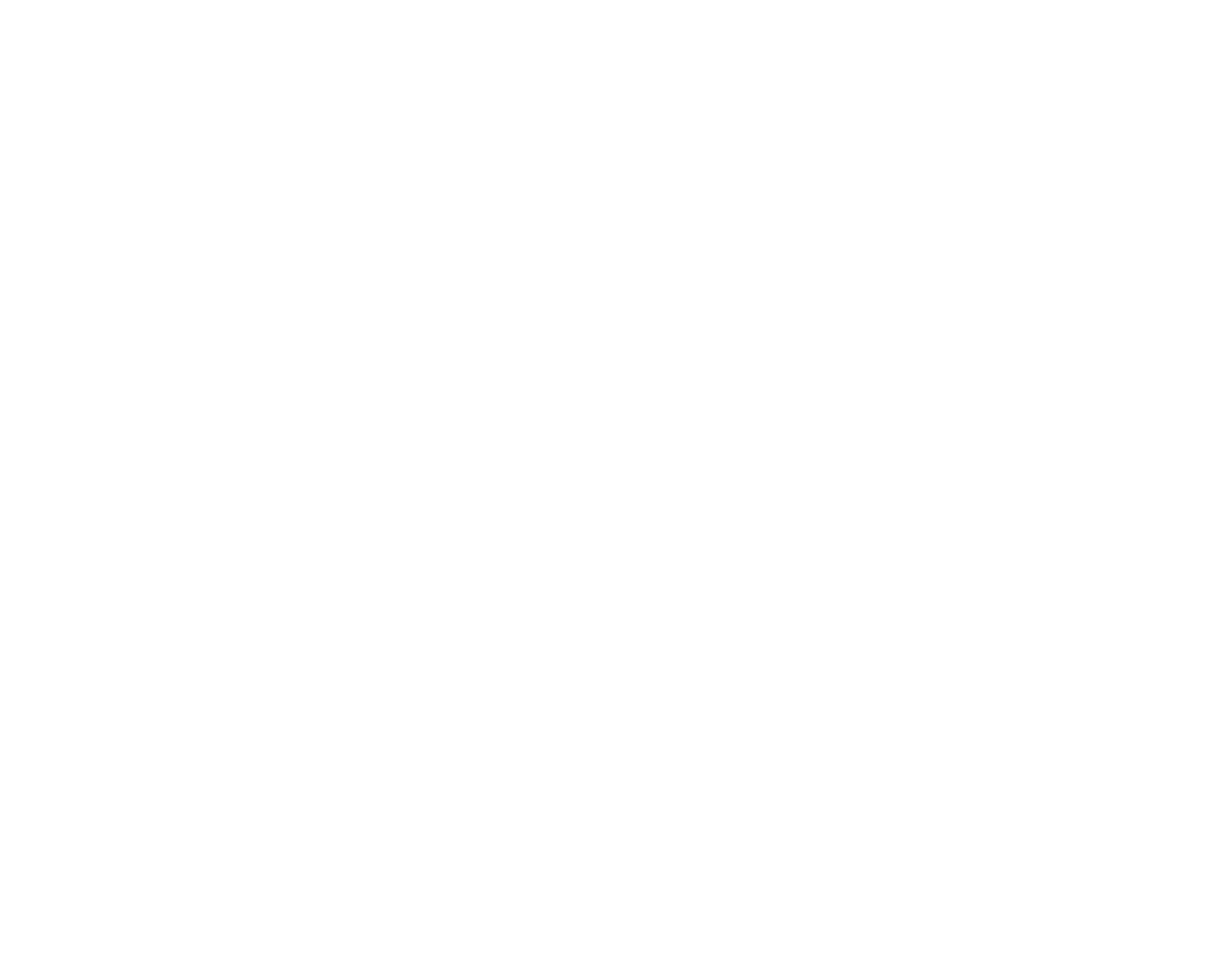
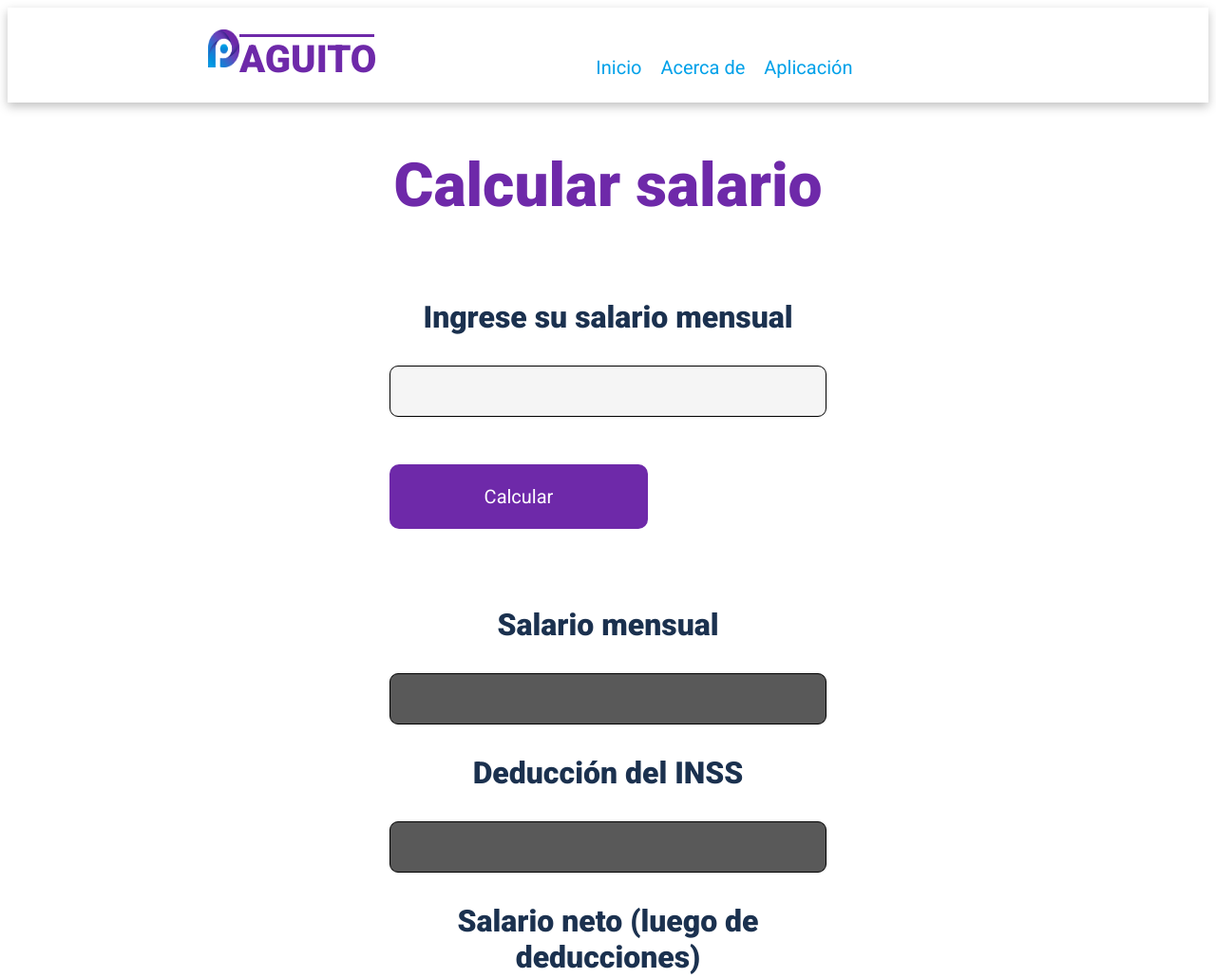
Before and after one commit to LarryQA/Examen_AppsYMultimedia, a plain HTML site: page aplicacion.html in a window 1280 px wide. Shown: the top 1030 px of the page at 95% size. Before the commit the page ends 800 px from the top, so only its background shows below. Drawn offline with Linux system fonts and the light colour scheme.

Commit message:
Terminado CSS página 3

```diff
--- a/aplicacion.html
+++ b/aplicacion.html
@@ -0,0 +1,95 @@
+<!DOCTYPE html>
+<html lang="en">
+
+<head>
+    <meta charset="UTF-8">
+    <meta http-equiv="X-UA-Compatible" content="IE=edge">
+    <meta name="viewport" content="width=device-width, initial-scale=1.0">
+    <link href="estilos.css" rel="stylesheet" type="text/css">
+    <link rel="preconnect" href="https://fonts.googleapis.com">
+    <link rel="preconnect" href="https://fonts.gstatic.com" crossorigin>
+    <link href="https://fonts.googleapis.com/css2?family=Roboto:wght@400;900&display=swap" rel="stylesheet">
+    <title>Aplicación</title>
+</head>
+
+<body>
+    <header>
+
+        <div class="encabezado">
+
+            <div class="logo">
+                <img src="imágenes/Paguito.png">
+
+                <div>
+                    <div class="linea"></div>
+                    <h1>AGUITO</h1>
+                </div>
+            </div>
+
+            <nav class="menu">
+                <ul>
+                    <li><a href="index.html">Inicio</a></li>
+                    <li><a href="about.html">Acerca de</a></li>
+                    <li><a href="aplicacion.html">Aplicación</a></li>
+
+                </ul>
+            </nav>
+        </div>
+
+    </header>
+
+    <div class="contenidoPrincipal">
+        <h2>Calcular salario</h2>
+
+        <div class = "calculadora">
+            <p>Ingrese su salario mensual</p>
+
+            <input id="impP3" type="number">
+
+            <button type="button">
+                Calcular
+            </button>
+
+            <p>Salario mensual</p>
+
+            <input type="number" readonly>
+
+            <p>Deducción del INSS</p>
+
+            <input type="number" readonly>
+
+            <p>Salario neto (luego de deducciones)</p>
+
+            <input type="number" readonly>
+
+            <p>Deducción del impuesto sobre la renta (IR)</p>
+
+            <input type="number" readonly>
+
+            <p>Salario total con deducciones</p>
+
+            <input type="number" readonly>
+        </div>
+
+
+
+
+
+    <footer class="pieDePagina">
+        <div class="logo">
+            <img src="imágenes/Paguito.png">
+
+            <div>
+                <div class="linea"></div>
+                <p class="textoLogo">AGUITO</p>
+            </div>
+        </div>
+
+        <p class="textoPie">Lorem ipsum dolor sit amet</p>
+
+    </footer>
+
+</body>
+
+
+</html>
--- a/estilos.css
+++ b/estilos.css
@@ -157,14 +157,30 @@ h3 {
     height: 74px;
 }
 
-.btnContent {
-    width: 272px;
-    height: 68px;
-    background: #6E29A9;
+.btnContent ul {
+    display: flex;
+}
+
+.btnContent ul li {
+    list-style-type: none;
+}
+
+.btnContent>ul li a {
+    text-decoration: none;
+    padding: 10px 5px;
+    width: 124px;
+    height: 36px;
+    font-size: 20px;
+    line-height: 23px;
+    color: white;
+    background-color: #6E29A9;
+    border-color: transparent;
     border-radius: 10px;
-    font-size: 20px;
-    line-height: 40px;
-    color: #FFFFFF;
+}
+
+.btnContent>ul li a:hover {
+    background: white;
+    color: #6E29A9;
 }
 
 .articulos {
@@ -230,7 +246,7 @@ h3 {
 
 .dosColumnasIzquieda {
     display: flex;
-    align-items:  flex-start;
+    align-items: flex-start;
 }
 
 .dosColumnasIzquieda div {
@@ -247,6 +263,44 @@ h3 {
     width: 1120px;
     flex-direction: column;
     align-self: flex-start;
+}
+
+.calculadora {
+    width: 460px;
+    margin-bottom: 50px;
+}
+
+.calculadora button {
+    width: 272px;
+    height: 68px;
+    background: #6E29A9;
+    border-radius: 10px;
+    border-color: transparent;
+    font-size: 20px;
+    line-height: 40px;
+    color: #FFFFFF;
+    margin-top: 50px;
+    margin-bottom: 50px;
+}
+
+.calculadora input {
+    width: 460px;
+    height: 54px;
+    background: #595959;
+    border: 1px solid #000000;
+    box-sizing: border-box;
+    border-radius: 9px;
+
+}
+
+.calculadora p {
+    font-weight: 600;
+    font-size: 32px;
+    line-height: 38px;
+    text-align: center;
+
+    color: #1B314F;
+
 }
 
 /* #inicio {
@@ -289,3 +343,8 @@ h3 {
     align-self: flex-start;
     color: #1B314F;
 }
+
+#impP3 {
+    background: #F5F5F5;
+    border: 1px solid #000000;
+}
```
Also changed, not shown: about.html (+1 -1 lines), index.html (+14 -5 lines), Imágenes/Gráfico.png (added), Imágenes/P1.svg (added), Imágenes/P2.svg (added), Imágenes/P3.png (added), Imágenes/P4.svg (added), Imágenes/P5.svg (added), Imágenes/P6.svg (added), Imágenes/Paguito.png (added), Imágenes/Panel.png (added).
